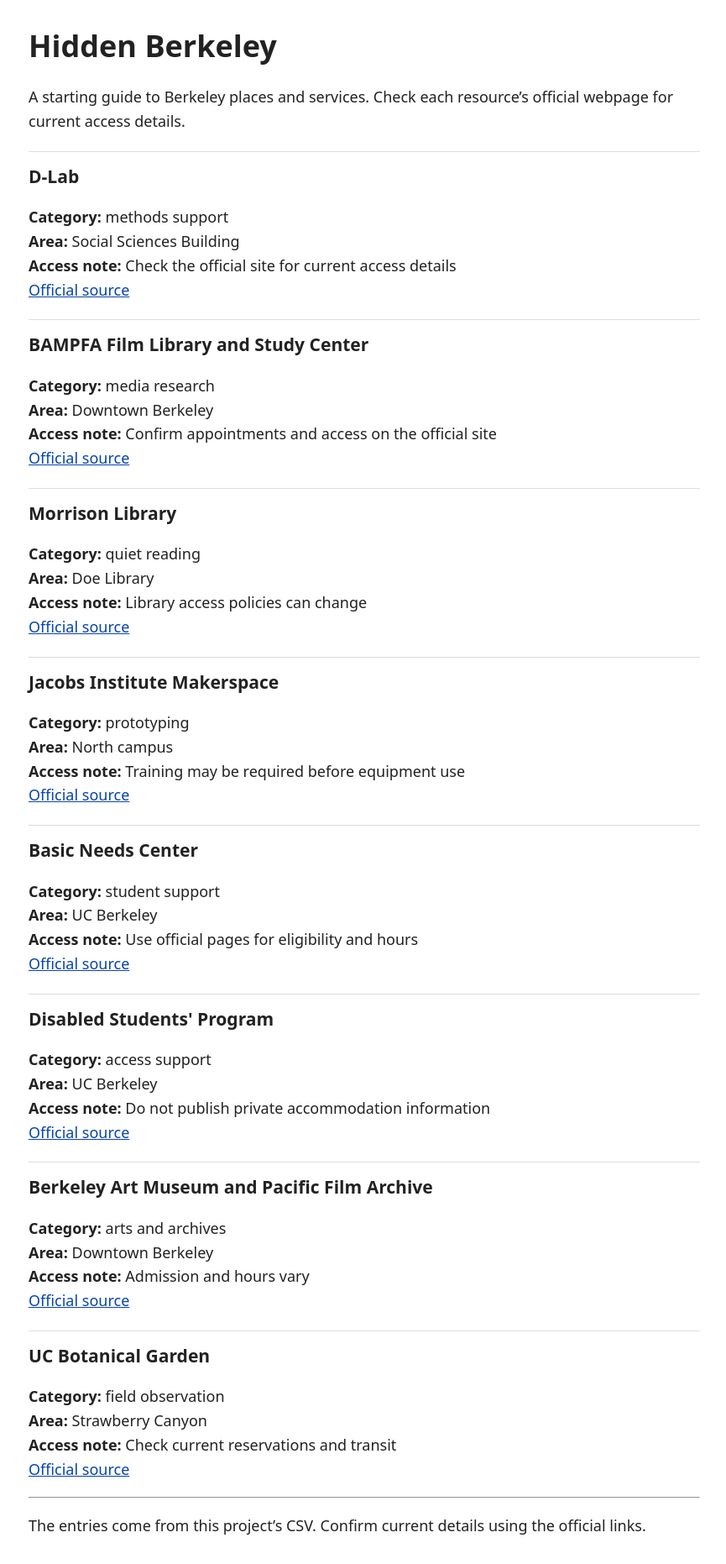
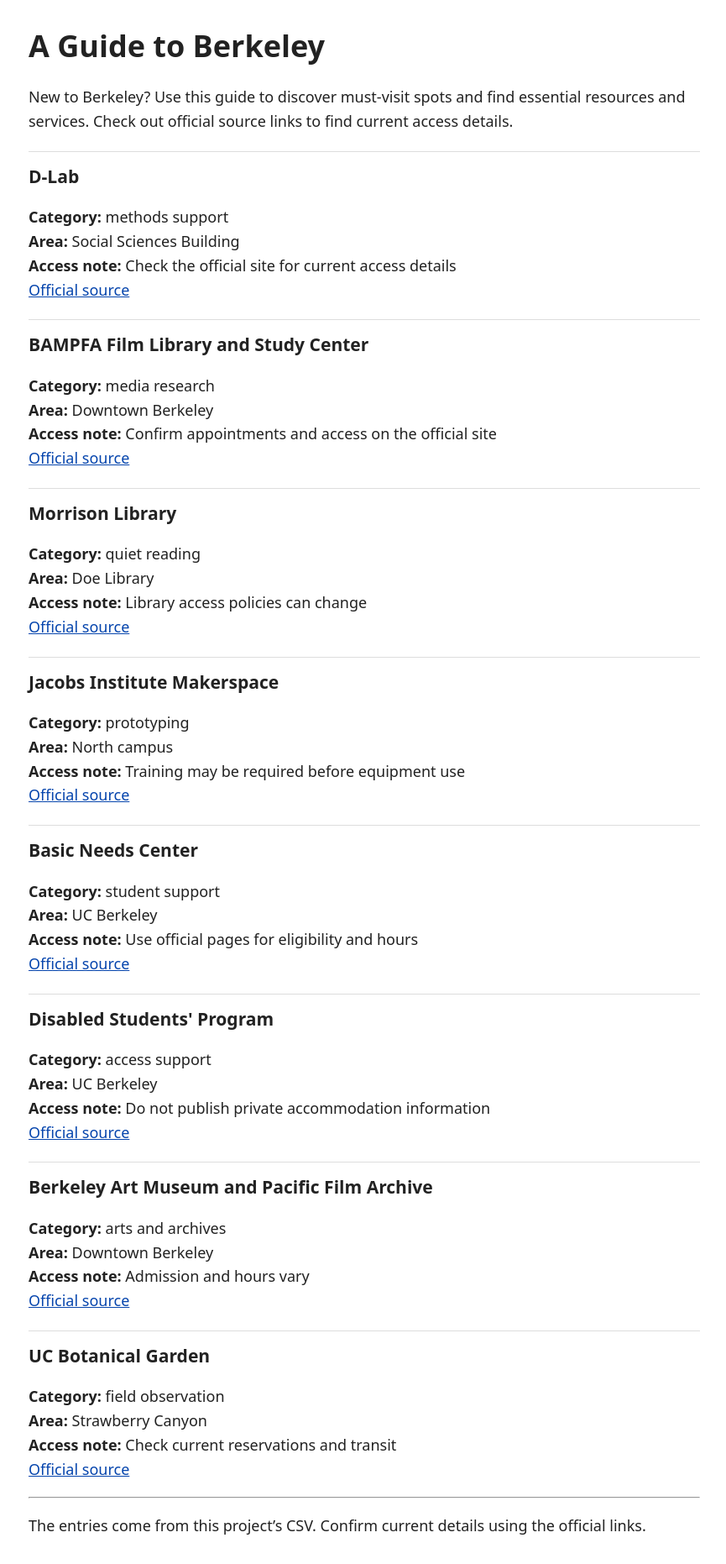
Before and after one commit to sofiabbas17-cmyk/hidden-berkeley, a Jekyll site: the page built from docs/index.md, in a window 1280 px wide. Shown: the whole page at 84% size, without its empty margins (206-1071 px from the left). Built offline with Jekyll 4.4.1, drawn with Linux system fonts in a browser that asks for light colours.

Commit message:
Update index.md
heading and intro edits

```diff
--- a/docs/index.md
+++ b/docs/index.md
@@ -3,9 +3,9 @@
 title: Hidden Berkeley
 ---
 
-# Hidden Berkeley
+# A Guide to Berkeley
 
-A starting guide to Berkeley places and services. Check each resource's official webpage for current access details.
+New to Berkeley? Use this guide to discover must-visit spots and find essential resources and services. Check out official source links to find current access details.
 
 <!-- Edit the heading and introduction above. The supplied loop below displays each row of the CSV. -->
 {% for resource in site.data.locations %}
```
